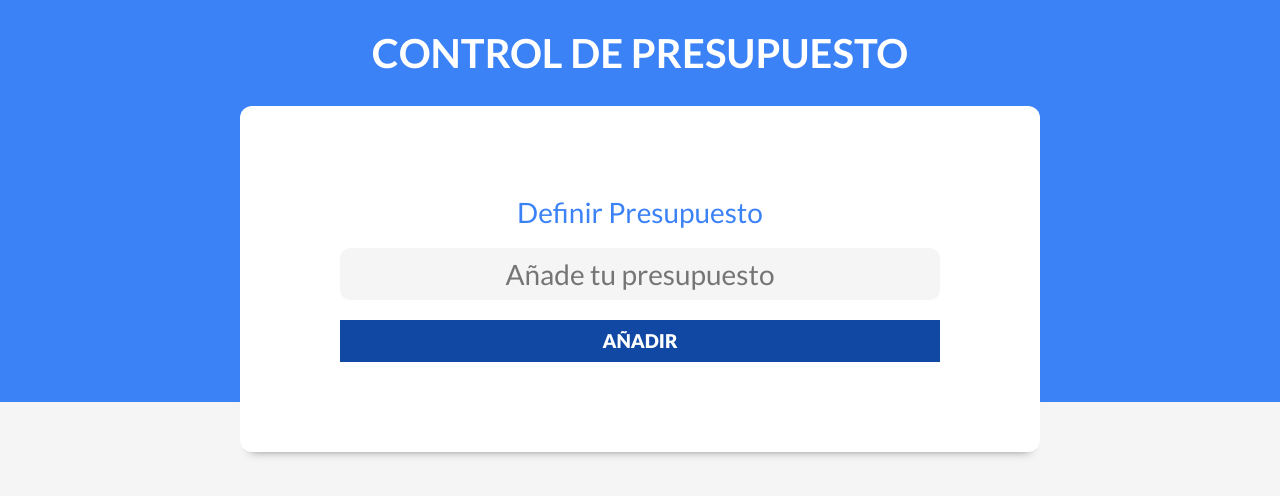
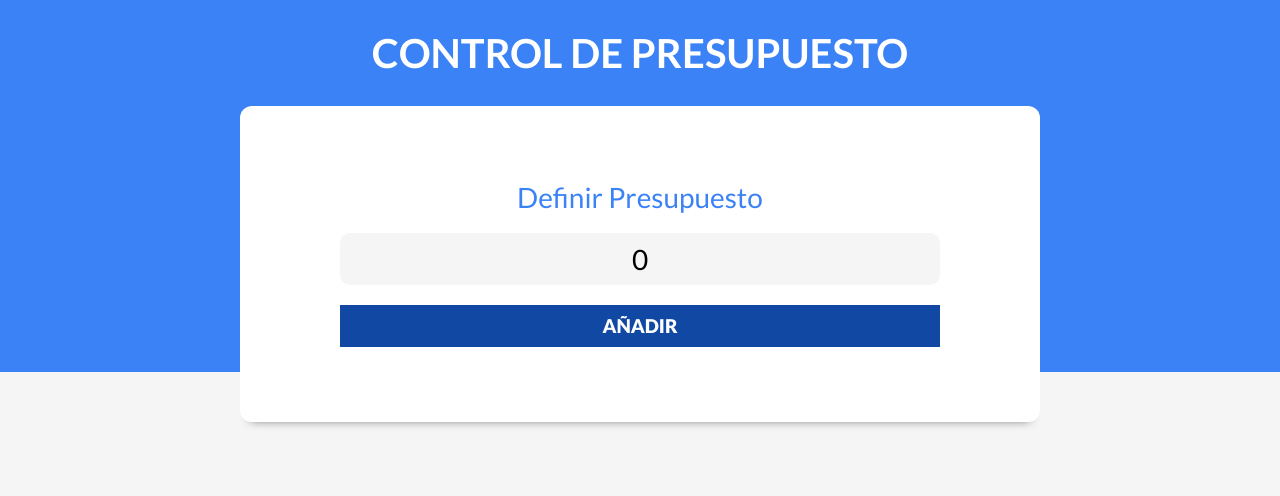
Before and after one commit to victorivanlopezlearning/budget-app-react, a React (Vite) app: page / in a window 1280 px wide. Shown: the top 496 px of the page. Built offline with nearby package versions, Linux system fonts and the light colour scheme.

Commit message:
Add: validation form functionality

```diff
--- a/src/App.jsx
+++ b/src/App.jsx
@@ -1,11 +1,17 @@
+import { useState } from 'react';
+import Header from './components/Header';
 import './App.css';
-import Header from './components/Header';
 
 function App() {
 
+  const [ budget, setBudget ] = useState(0);
+
   return (
     <div>
-      <Header />
+      <Header
+        budget={ budget }
+        setBudget={ setBudget }
+      />
     </div>
   )
 }
--- /dev/null
+++ b/src/components/ErrorLabel.jsx
@@ -0,0 +1,12 @@
+
+const ErrorLabel = ({ message, type }) => {
+  return (
+    <>
+      <p className={`alert ${type}`}>
+        { message }
+      </p>
+    </>
+  )
+}
+
+export default ErrorLabel;
--- a/src/components/FormBudget.jsx
+++ b/src/components/FormBudget.jsx
@@ -1,15 +1,33 @@
+import { useState } from "react";
+import ErrorLabel from "./ErrorLabel";
 
-const FormBudget = () => {
+const FormBudget = ({ budget, setBudget }) => {
+
+  const [ message, setMessage ] = useState('');
+
+  const handleBudget = ( e ) => {
+    e.preventDefault();
+
+    if(!Number(budget) || Number(budget) <= 0) {
+      setMessage('No es un presupuesto valido');
+      return;
+    }
+    setMessage('');
+    console.log('Todo bien')
+  }
+
   return (
     <div className="container-budget container shadow">
 
-        <form className="form">
+      <form onSubmit={ handleBudget } className="form">
         <div className="field">
           <label>Definir Presupuesto</label>
           <input
             className="new-budget"
             type="text"
             placeholder="Añade tu presupuesto"
+            value={ budget }
+            onChange={ (e) => setBudget(e.target.value) }
           />
         </div>
 
@@ -17,6 +35,8 @@ const FormBudget = () => {
           type="submit"
           value="Añadir"
         />
+
+        { message && <ErrorLabel type='error' message={ message } />}
       </form>
     </div>
   )
--- a/src/components/Header.jsx
+++ b/src/components/Header.jsx
@@ -1,11 +1,14 @@
 import FormBudget from "./FormBudget";
 
-const Header = () => {
+const Header = ({ budget, setBudget }) => {
   return (
     <header>
-        <h1>Control de Presupuesto</h1>
+      <h1>Control de Presupuesto</h1>
 
-        <FormBudget />
+      <FormBudget
+        budget={ budget }
+        setBudget={ setBudget }
+      />
     </header>
   )
 }
--- a/src/index.css
+++ b/src/index.css
@@ -28,10 +28,20 @@ html {
 }
 
 h1 {
-    font-size: 4rem;
+    font-size: 3.5rem;
+}
+@media (min-width: 768px) {
+    h1 {
+        font-size: 4rem;
+    }
 }
 h2 {
-    font-size: 3rem;
+    font-size: 2.5rem;
+}
+@media (min-width: 768px) {
+    h2 {
+        font-size: 3rem;
+    }
 }
 
 .shadow {
@@ -39,7 +49,7 @@ h2 {
     -webkit-box-shadow: 0px 9px 10px -10px rgba(0, 0, 0, 0.51);
     -moz-box-shadow: 0px 9px 10px -10px rgba(0, 0, 0, 0.51);
     background-color: var(--blanco);
-    padding: 4rem;
+    padding: 2.5rem;
     border-radius: 1.2rem;
 }
 
@@ -59,7 +69,12 @@ header h1 {
 .form {
     width: 95%;
     margin: 0 auto;
-    padding: 10rem 0;
+    padding: 5rem 0;
+}
+@media (min-width: 768px) {
+    .form {
+        padding: 10rem 0;
+    }
 }
 @media (min-width: 768px) {
     .form {
@@ -97,6 +112,7 @@ header h1 {
     border: none;
     flex: 1;
     font-size: 1.6rem;
+    width: 100%;
 }
 .form input[type="submit"] {
     background-color: #1048a4;
@@ -131,21 +147,21 @@ header h1 {
     background-color: var(--gris-claro);
 }
 
-.alerta {
+.alert {
     padding: 2rem 5rem;
     max-width: 60rem;
-    margin: 2rem auto 2rem auto;
+    margin: 2rem auto;
     font-weight: 900;
     text-transform: uppercase;
-    font-size: 1.8rem;
+    font-size: 1.6rem;
     text-align: center;
 }
-.alerta.error {
+.alert.error {
     background-color: var(--blanco);
     border-left: 5px solid #b91c1c;
     color: #b91c1c;
 }
-.alerta.success {
+.alert.success {
 }
 
 .container {
```
Lines whose indentation alone changed are shown as unchanged.
